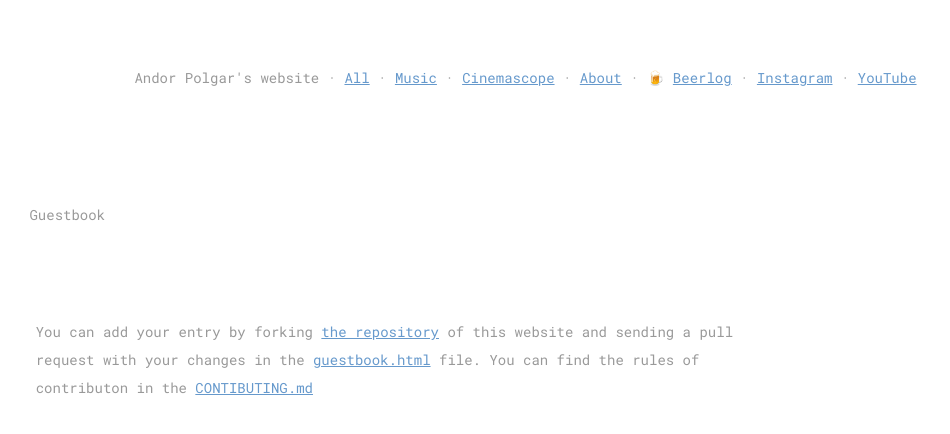
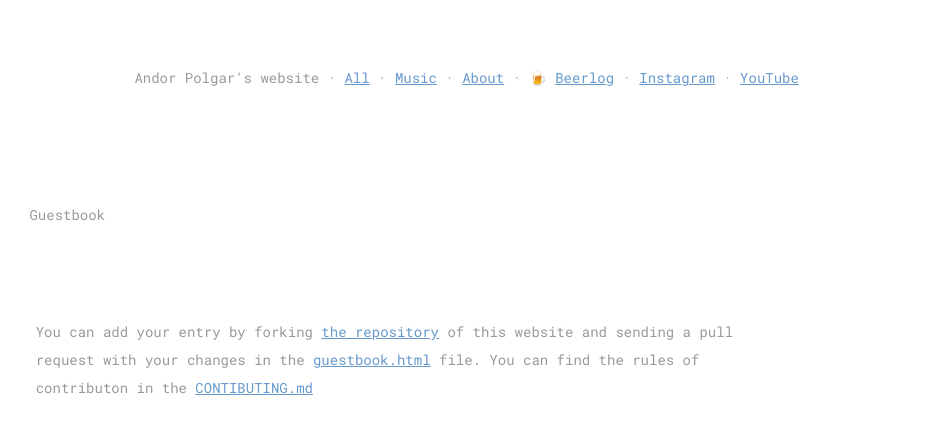
Before and after one commit to andormade/andor.cool, a Jekyll site: the page built from guestbook.html, in a window 1280 px wide. Shown: the top 434 px of the page, without its empty margins (0-950 px from the left). Built offline with Jekyll 4.4.1, drawn with Linux system fonts in a browser that asks for light colours; a script that is not in the unit is left out.

Commit message:
update menu links

```diff
--- a/_layouts/default.html
+++ b/_layouts/default.html
@@ -31,10 +31,9 @@
 				<span class="navigation">
 					&middot; <a href="{{ baseurl }}/">All</a>
 					&middot; <a href="{{ baseurl }}/category/music">Music</a>
-					&middot; <a href="{{ baseurl }}/category/cinemascope">Cinemascope</a>
 					&middot; <a href="{{ baseurl }}/about">About</a>
 					&middot; &#x1F37A; <a href="{{ baseurl }}/beers">Beerlog</a>
-					&middot; <a target="_blank" href="https://instagram.com/_andormade">Instagram</a>
+					&middot; <a target="_blank" href="https://instagram.com/andorcover">Instagram</a>
 					&middot; <a target="_blank" href="https://www.youtube.com/channel/UCF_EgDIkYFIeu-19KleLnFA">YouTube</a>
 				</span>
 			</div>
```
